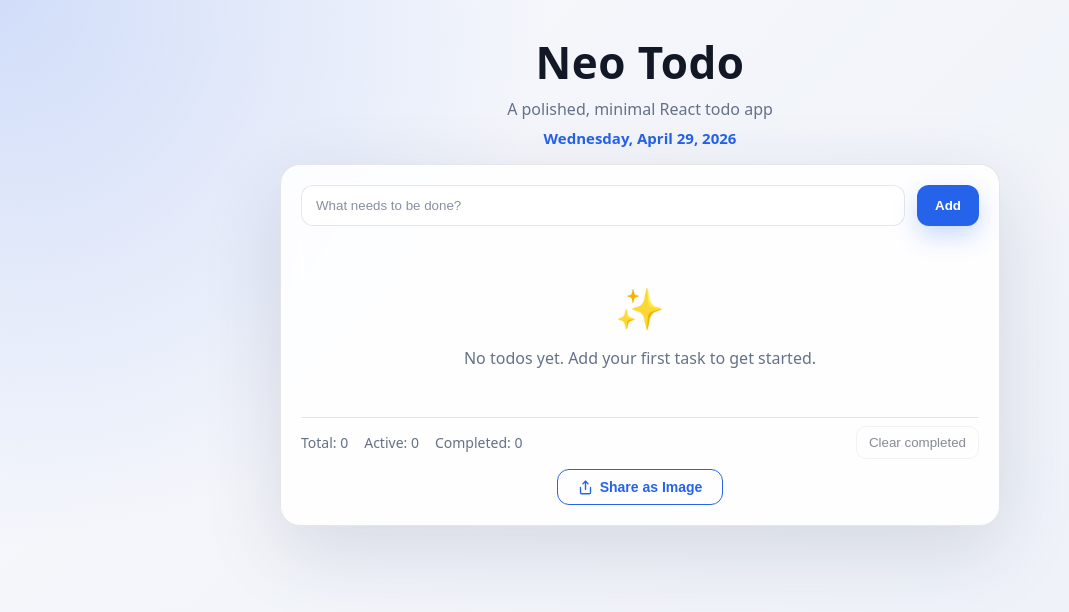
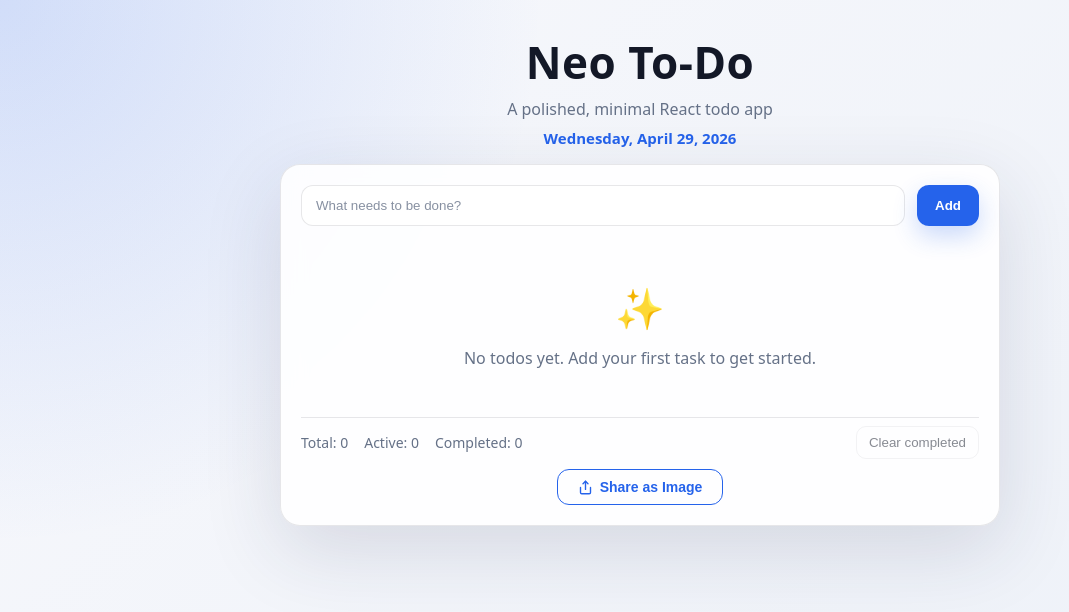
Before and after one commit to prasadgujar22/neo_todo, a React (Vite) app: page / in a window 1280 px wide. Shown: the top 612 px of the page, without its empty margins (0-1069 px from the left). Built offline with nearby package versions, Linux system fonts and the light colour scheme.

Commit message:
fix: rename title from Neo Todo to Neo To-Do

```diff
--- a/index.html
+++ b/index.html
@@ -3,7 +3,7 @@
   <head>
     <meta charset="UTF-8" />
     <meta name="viewport" content="width=device-width, initial-scale=1.0" />
-    <title>Neo Todo</title>
+    <title>Neo To-Do</title>
   </head>
   <body>
     <div id="root"></div>
--- a/src/App.jsx
+++ b/src/App.jsx
@@ -80,9 +80,9 @@ export default function App() {
   const todayLabel = useMemo(() => formatDayAndDate(), [])
 
   return (
-    <div className="neo-todo-root" aria-label="Neo Todo">
+    <div className="neo-todo-root" aria-label="Neo To-Do">
       <header className="header">
-        <h1 className="title">Neo Todo</h1>
+        <h1 className="title">Neo To-Do</h1>
         <p className="subtitle">A polished, minimal React todo app</p>
         <p className="today" aria-label="Today">{todayLabel}</p>
       </header>
```
